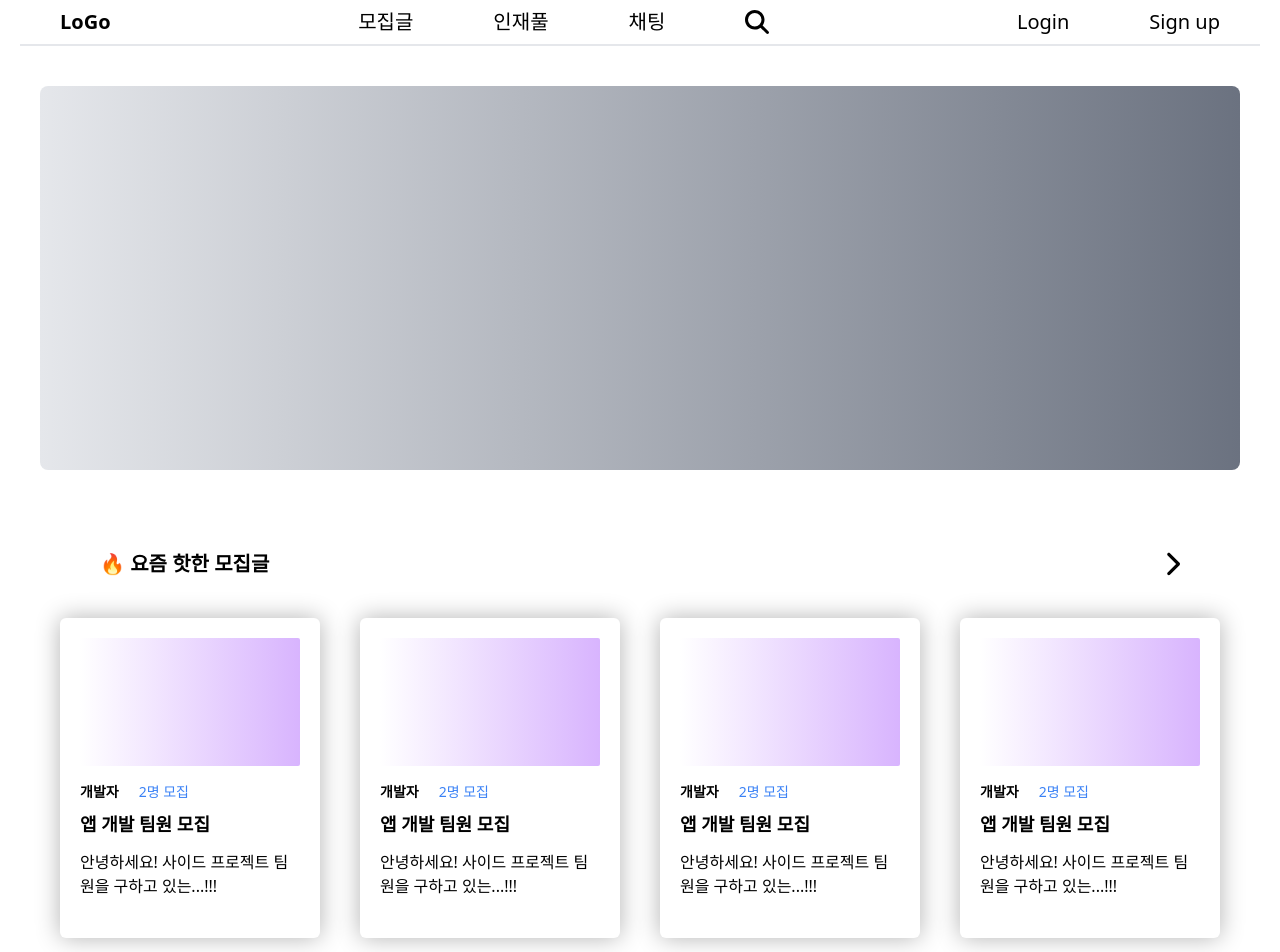
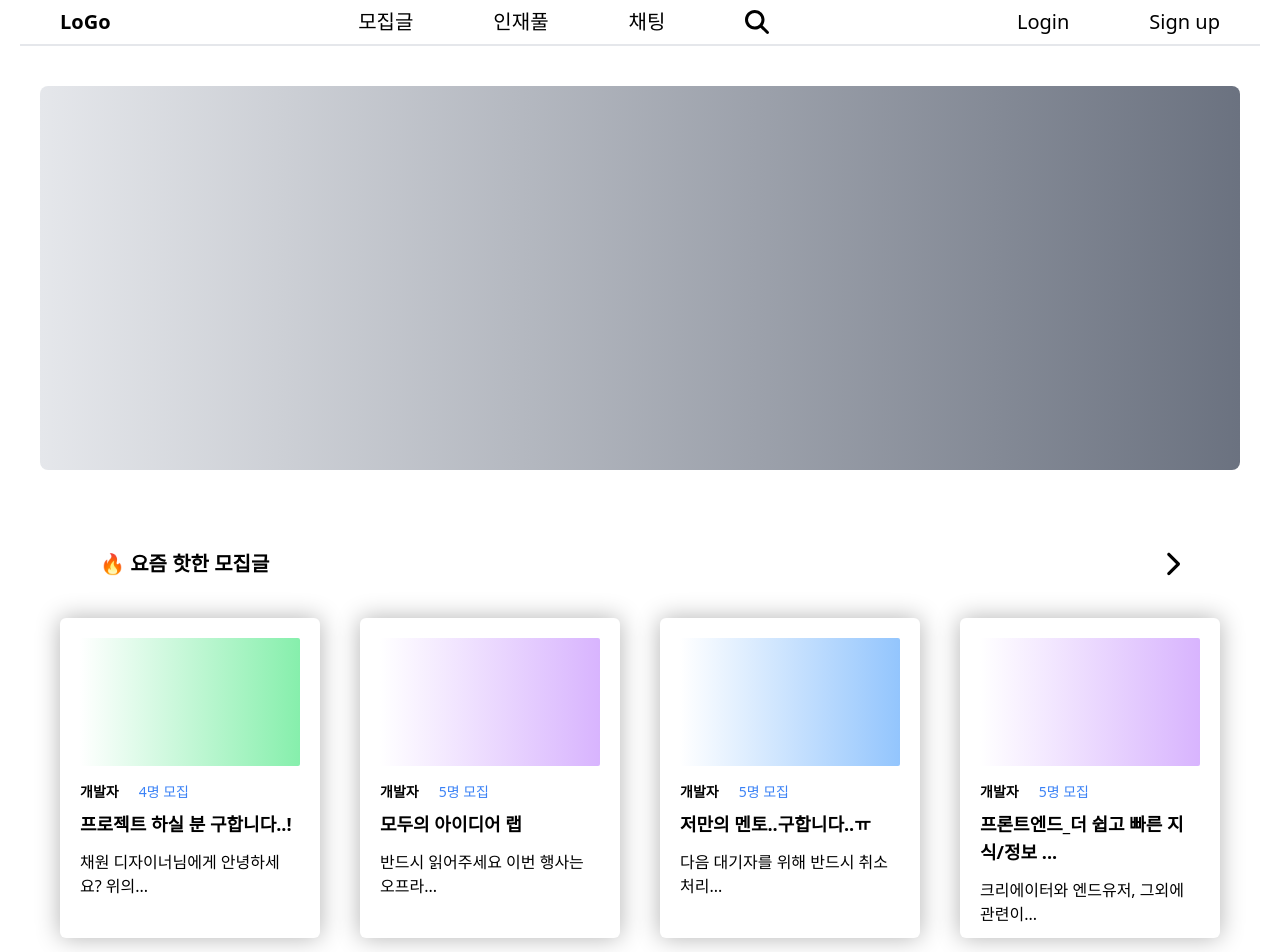
Before and after one commit to HCU-4400WON/hisbee, a React (Create React App) app in the folder src/main/frontend/: page / in a window 1280 px wide. Shown: the top 952 px of the page. Built offline with nearby package versions, Linux system fonts and the light colour scheme.

Commit message:
:sparkles: [#30] 모집글 필터링 , 정렬
필터링 색상 적용 , 정렬 기능

```diff
--- a/src/main/frontend/src/Routes/Main/Main.tsx
+++ b/src/main/frontend/src/Routes/Main/Main.tsx
@@ -1,3 +1,4 @@
+import { posts } from "api";
 import tw from "tailwind-styled-components";
 
 const titles = [
@@ -82,17 +83,34 @@ function Main() {
           </TitleRow>
 
           <PostGrid>
-            {[0, 0, 0, 0].map((e) => (
-              <Post style={{ boxShadow: "0px 0px 25px rgb(0 0 0 / 0.3)" }}>
-                <PostImage />
+            {posts.slice(0, 4).map((post, index) => (
+              <Post
+                key={index}
+                style={{ boxShadow: "0px 0px 25px rgb(0 0 0 / 0.3)" }}
+              >
+                <PostImage
+                  className={`${
+                    post.category === "PROJECT"
+                      ? "bg-gradient-to-r from-white to-yellow-200 to-green-300"
+                      : post.category === "STUDY"
+                      ? "bg-gradient-to-r from-white to-purple-200 to-purple-300"
+                      : "bg-gradient-to-r from-white to-cyan-200 to-blue-300"
+                  }`}
+                />
 
                 <PostContentFirstRow>
                   <p className="mx-5 my-1 text-sm font-bold">개발자</p>
-                  <p className="text-sm text-blue-500">2명 모집</p>
+                  <p className="text-sm text-blue-500">{post.total}명 모집</p>
                 </PostContentFirstRow>
-                <p className="mx-5 my-1 text-lg font-bold">앱 개발 팀원 모집</p>
+                <p className="mx-5 my-1 text-lg font-bold">
+                  {post.title.length > 20
+                    ? post.title.slice(0, 20) + "..."
+                    : post.title}
+                </p>
                 <p className="mx-5 my-3">
-                  안녕하세요! 사이드 프로젝트 팀원을 구하고 있는...!!!
+                  {post.content.length > 20
+                    ? post.content.slice(0, 20) + "..."
+                    : post.content}
                 </p>
                 <span></span>
               </Post>
--- a/src/main/frontend/src/Routes/Post/Post.tsx
+++ b/src/main/frontend/src/Routes/Post/Post.tsx
@@ -94,19 +94,21 @@ items-center
 `;
 
 function Post() {
+  const onInput = (event: React.FormEvent<HTMLSelectElement>) => {
+    console.log(event.currentTarget.value);
+  };
+
+  // Filtering
   const [filterCategory, setFilterCategory] = useState<string>("");
   const [filterPosition, setFilterPosition] = useState<string>("");
   const [filterPay, setFilterPay] = useState<string>("");
 
-  const [positionButton, setPositionButton] = useState([]);
-  const [payButton, setPayButton] = useState([]);
   const onClick = (event: React.MouseEvent<HTMLButtonElement>) => {
     if (event.currentTarget.id === "category") {
       // 필터링 취소
       if (filterCategory === event.currentTarget.name) {
         setFilterCategory("");
       } else setFilterCategory(event.currentTarget.name);
-
       setFilterPosition("");
       setFilterPay("");
     } else if (event.currentTarget.id === "position") {
@@ -114,7 +116,6 @@ function Post() {
       if (filterPosition === event.currentTarget.name) {
         setFilterPosition("");
       } else setFilterPosition(event.currentTarget.name);
-      setFilterPay("");
     } else if (event.currentTarget.id === "pay") {
       //3차 필터링 취소
       if (filterPay === event.currentTarget.name) {
@@ -133,15 +134,29 @@ function Post() {
     [key: string]: string[];
   }
 
+  // const positions: IFiltering = {
+  //   study: ["member"],
+  //   mentoring: ["mentor", "mentee"],
+  //   project: ["planner", "developer", "designer"],
+  // };
+
+  // const pays: IFiltering = {
+  //   mentoring: ["true", "false"],
+  //   project: ["true", "false"],
+  // };
+
+  const categories: string[] = ["스터디", "멘토링", "프로젝트"];
+
   const positions: IFiltering = {
-    study: ["member"],
-    mentoring: ["mentor", "mentee"],
-    project: ["planner", "developer", "designer"],
+    스터디: ["맴버"],
+    멘토링: ["멘토", "멘티"],
+    프로젝트: ["기획자", "개발자", "디자이너"],
   };
 
   const pays: IFiltering = {
-    mentoring: ["true", "false"],
-    project: ["true", "false"],
+    // 스터디: [],
+    멘토링: ["있음", "없음"],
+    프로젝트: ["있음", "없음"],
   };
 
   return (
@@ -158,15 +173,17 @@ bg-gray-200"
       <FilterRow>
         <FilterTitle>CATEGORY</FilterTitle>
         <FilterButtonBox>
-          <Button id="category" name="study" onClick={onClick}>
-            스터디
-          </Button>
-          <Button id="category" name="mentoring" onClick={onClick}>
-            멘토링
-          </Button>
-          <Button id="category" name="project" onClick={onClick}>
-            프로젝트
-          </Button>
+          {categories.map((category) => (
+            <Button
+              key={category}
+              id="category"
+              name={category}
+              onClick={onClick}
+              className={`${category === filterCategory && "bg-purple-200"}`}
+            >
+              {category}
+            </Button>
+          ))}
         </FilterButtonBox>
       </FilterRow>
       {filterCategory === "" ? null : (
@@ -179,6 +196,7 @@ bg-gray-200"
                 name={position}
                 key={position}
                 onClick={onClick}
+                className={`${position === filterPosition && "bg-purple-200"}`}
               >
                 {position}
               </Button>
@@ -187,12 +205,18 @@ bg-gray-200"
         </FilterRow>
       )}
 
-      {filterCategory === "" || filterCategory === "study" ? null : (
+      {filterCategory === "" || filterCategory === "스터디" ? null : (
         <FilterRow>
           <FilterTitle>PAY</FilterTitle>
           <FilterButtonBox>
             {pays[filterCategory].map((pay) => (
-              <Button id="pay" name={pay} key={pay} onClick={onClick}>
+              <Button
+                id="pay"
+                name={pay}
+                key={pay}
+                onClick={onClick}
+                className={`${pay === filterPay && "bg-purple-200"}`}
+              >
                 {pay}
               </Button>
             ))}
@@ -202,9 +226,9 @@ bg-gray-200"
 
       <SortBox>
         <SortTitle>Sort by</SortTitle>
-        <SortSelect>
-          <option>평점 순</option>
-          <option>좋아요 순</option>
+        <SortSelect onInput={onInput}>
+          <option value="평점">평점 순</option>
+          <option value="좋아요">좋아요 순</option>
         </SortSelect>
       </SortBox>
 
```
